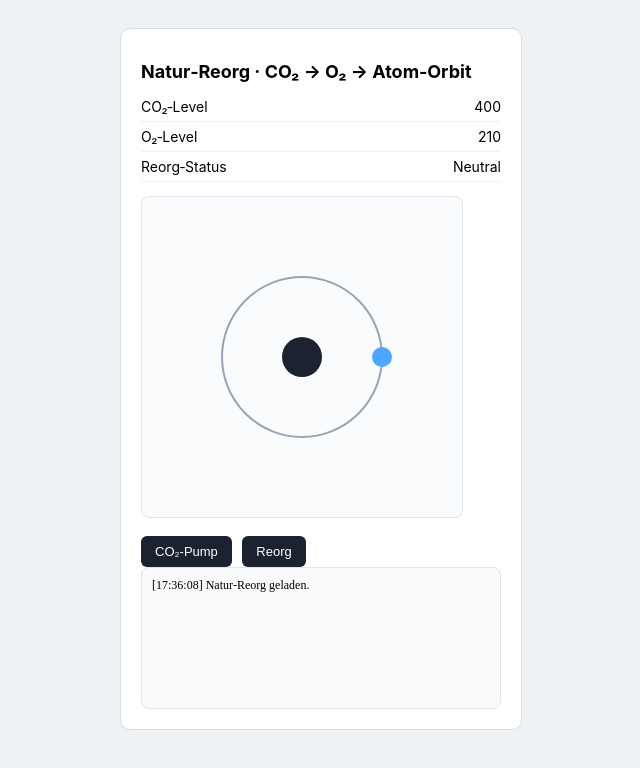
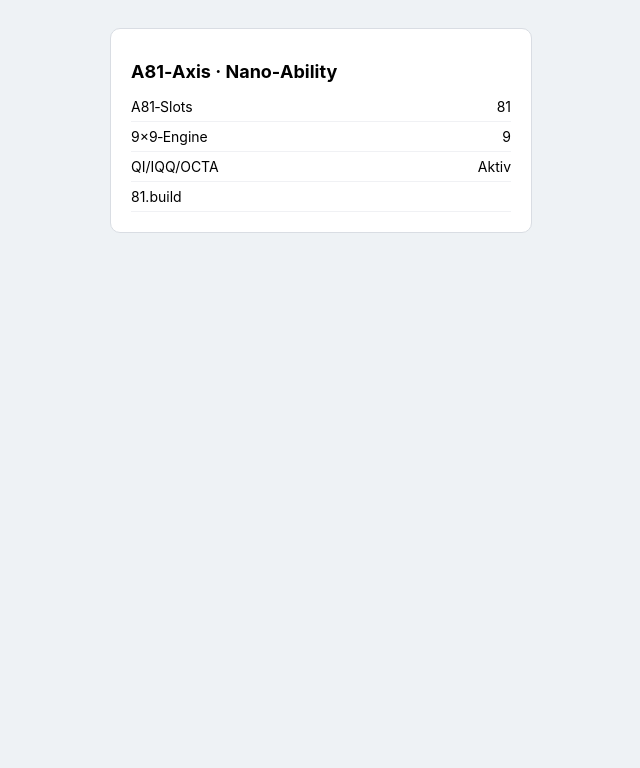
Before and after one commit to iki1uc/ability, a plain HTML site: page index.html in a window 1280 px wide. Shown: the whole page, without its empty margins (319-959 px from the left). Drawn offline with Linux system fonts and the light colour scheme.

Commit message:
Update index.html

```diff
--- a/index.html
+++ b/index.html
@@ -3,7 +3,7 @@
 <head>
 <meta charset="UTF-8">
 <meta name="viewport" content="width=device-width, initial-scale=1.0">
-<title>Natur‑Reorg · Nano‑Dashboard</title>
+<title>A81 · Nano‑Ability‑Status</title>
 
 <style>
   body {
@@ -14,7 +14,7 @@
     justify-content:center;
   }
   .box {
-    width:360px;
+    width:380px;
     background:#fff;
     border:1px solid #d9dde3;
     border-radius:10px;
@@ -48,7 +48,7 @@
   }
   button:hover { background:#333c4f; }
   .log {
-    height:120px;
+    height:140px;
     overflow-y:auto;
     background:#f9fafb;
     border:1px solid #e2e5eb;
@@ -63,98 +63,12 @@
 
 <div class="box">
 
-  <h1>Natur‑Reorg · CO₂ → O₂ → Atom‑Orbit</h1>
+  <h1>A81‑Axis · Nano‑Ability</h1>
 
-  <div class="row"><span>CO₂‑Level</span><span id="co2">400</span></div>
-  <div class="row"><span>O₂‑Level</span><span id="o2">210</span></div>
-  <div class="row"><span>Reorg‑Status</span><span id="status">Neutral</span></div>
+  <!-- A81 / 9×9 / QI/IQQ/OCTA -->
+  <div class="row"><span>A81‑Slots</span><span id="a81">81</span></div>
+  <div class="row"><span>9×9‑Engine</span><span id="nine">9</span></div>
+  <div class="row"><span>QI/IQQ/OCTA</span><span id="qiocta">Aktiv</span></div>
 
-  <canvas id="atomCanvas" width="320" height="320"></canvas>
-
-  <button id="pumpBtn">CO₂‑Pump</button>
-  <button id="reorgBtn">Reorg</button>
-
-  <div class="log" id="logBox">System bereit.</div>
-
-</div>
-
-<script>
-  const NAT = {
-    co2: 400,
-    o2: 210,
-    status: "Neutral",
-    orbit: 0
-  };
-
-  const logs = [];
-
-  function log(msg){
-    const t = new Date().toLocaleTimeString('de-DE');
-    logs.push(`[${t}] ${msg}`);
-    document.getElementById("logBox").innerHTML = logs.slice(-30).join("<br>");
-  }
-
-  function update(){
-    document.getElementById("co2").textContent = NAT.co2;
-    document.getElementById("o2").textContent = NAT.o2;
-    document.getElementById("status").textContent = NAT.status;
-  }
-
-  function drawAtom(){
-    const c = document.getElementById("atomCanvas");
-    const ctx = c.getContext("2d");
-    const cx = c.width/2, cy = c.height/2;
-
-    ctx.clearRect(0,0,c.width,c.height);
-
-    // Atomkern
-    ctx.beginPath();
-    ctx.arc(cx,cy,20,0,2*Math.PI);
-    ctx.fillStyle="#1c2230";
-    ctx.fill();
-
-    // Orbit
-    ctx.beginPath();
-    ctx.arc(cx,cy,80,0,2*Math.PI);
-    ctx.strokeStyle="#9aa3b5";
-    ctx.lineWidth=2;
-    ctx.stroke();
-
-    // Elektron
-    const angle = NAT.orbit * 0.1;
-    const ex = cx + Math.cos(angle)*80;
-    const ey = cy + Math.sin(angle)*80;
-
-    ctx.beginPath();
-    ctx.arc(ex,ey,10,0,2*Math.PI);
-    ctx.fillStyle="#4da6ff";
-    ctx.fill();
-  }
-
-  document.getElementById("pumpBtn").onclick = () => {
-    NAT.co2 += 20;
-    NAT.o2 -= 10;
-    NAT.status = "CO₂‑Anstieg";
-    NAT.orbit++;
-    update();
-    drawAtom();
-    log("CO₂‑Pump ausgeführt.");
-  };
-
-  document.getElementById("reorgBtn").onclick = () => {
-    NAT.co2 -= 30;
-    NAT.o2 += 20;
-    NAT.status = "Reorg aktiv";
-    NAT.orbit += 2;
-    update();
-    drawAtom();
-    log("Reorg: CO₂ → O₂ Umwandlung.");
-  };
-
-  update();
-  drawAtom();
-  log("Natur‑Reorg geladen.");
-</script>
-
-</body>
-</html>
+  <!-- 81.build / 81.rom / 81.scan -->
+  <div class="row"><span>81.build</span>
```
